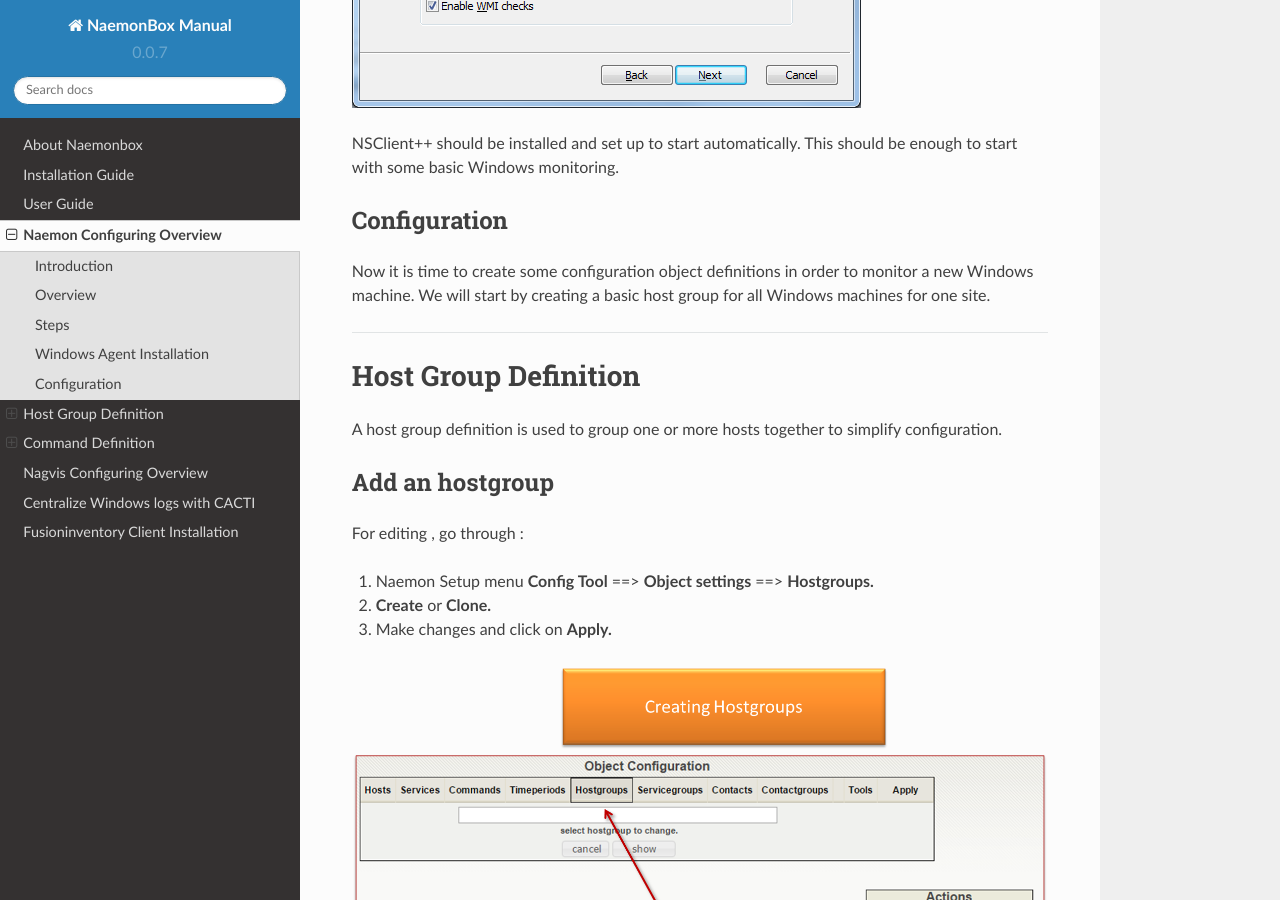
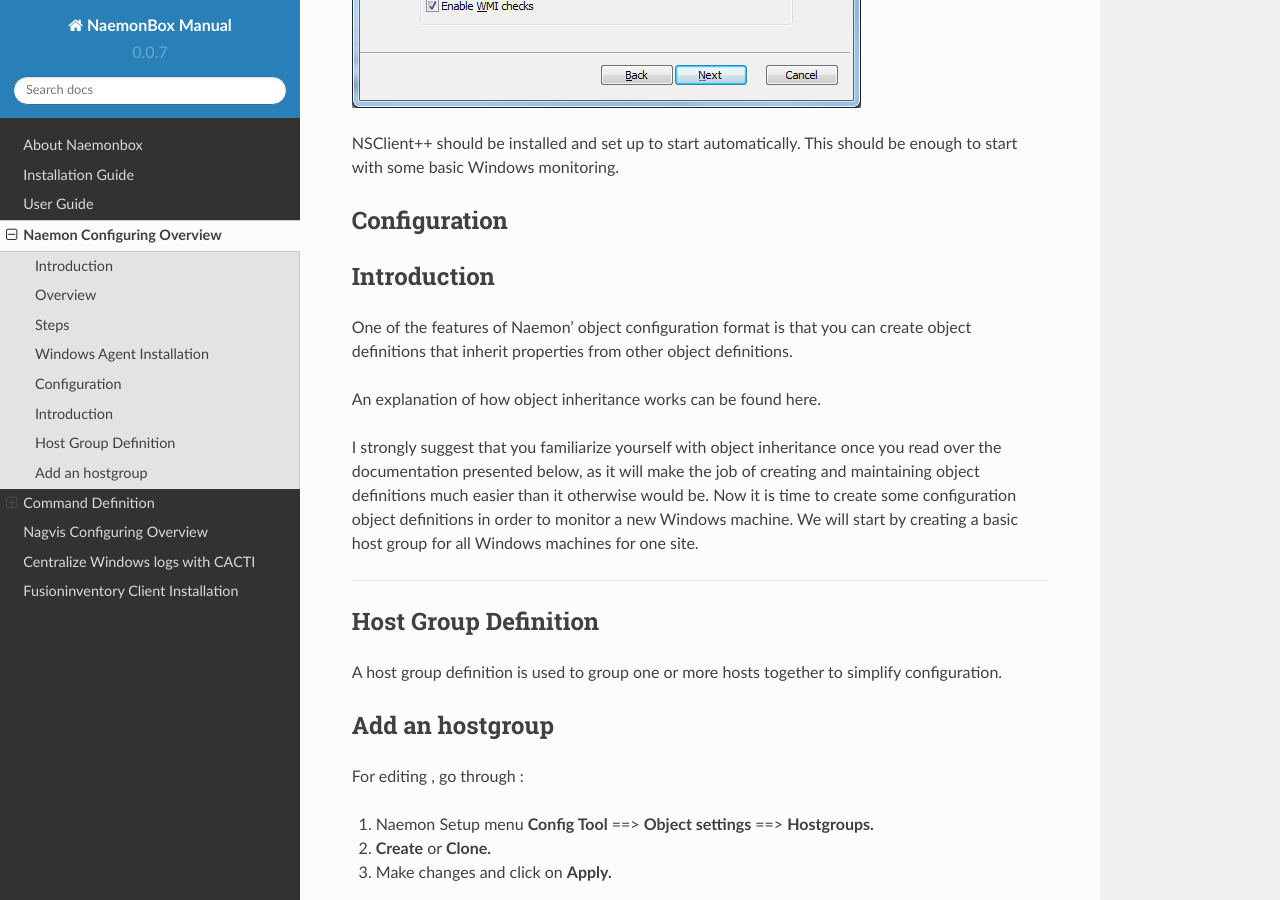
Before and after one commit to mgadi/naemonbox, a Sphinx documentation site: the page built from docs/source/04_Configuring_NaemonBox/index.rst, in a window 1280 px wide and 900 px high, scrolled down 2411 px. Built offline with Sphinx 7.4.7 and the Read the Docs theme 2.0.0, drawn with Linux system fonts in a browser that asks for light colours; pages that are not in the unit, such as notebooks, are missing from menus.

Commit message:
Update index.rst

```diff
--- a/docs/source/04_Configuring_NaemonBox/index.rst
+++ b/docs/source/04_Configuring_NaemonBox/index.rst
@@ -55,11 +55,21 @@
 Configuration
 =========
 
+Introduction
+===========
+One of the features of Naemon' object configuration format is that you can create object definitions that inherit properties from other object definitions.
+
+.. Tip:::
+   Also, read up on the object tricks that offer shortcuts for otherwise tedious configuration tasks.
+..
+
+An explanation of how object inheritance works can be found here.
+
+I strongly suggest that you familiarize yourself with object inheritance once you read over the documentation presented below, as it will make the job of creating and maintaining object definitions much easier than it otherwise would be.
 Now it is time to create some configuration object definitions in order to monitor a new Windows machine. We will start by creating a basic host group for all Windows machines for one site.
 
 =======
 
-===========
 Host Group Definition
 ===========
 
```
